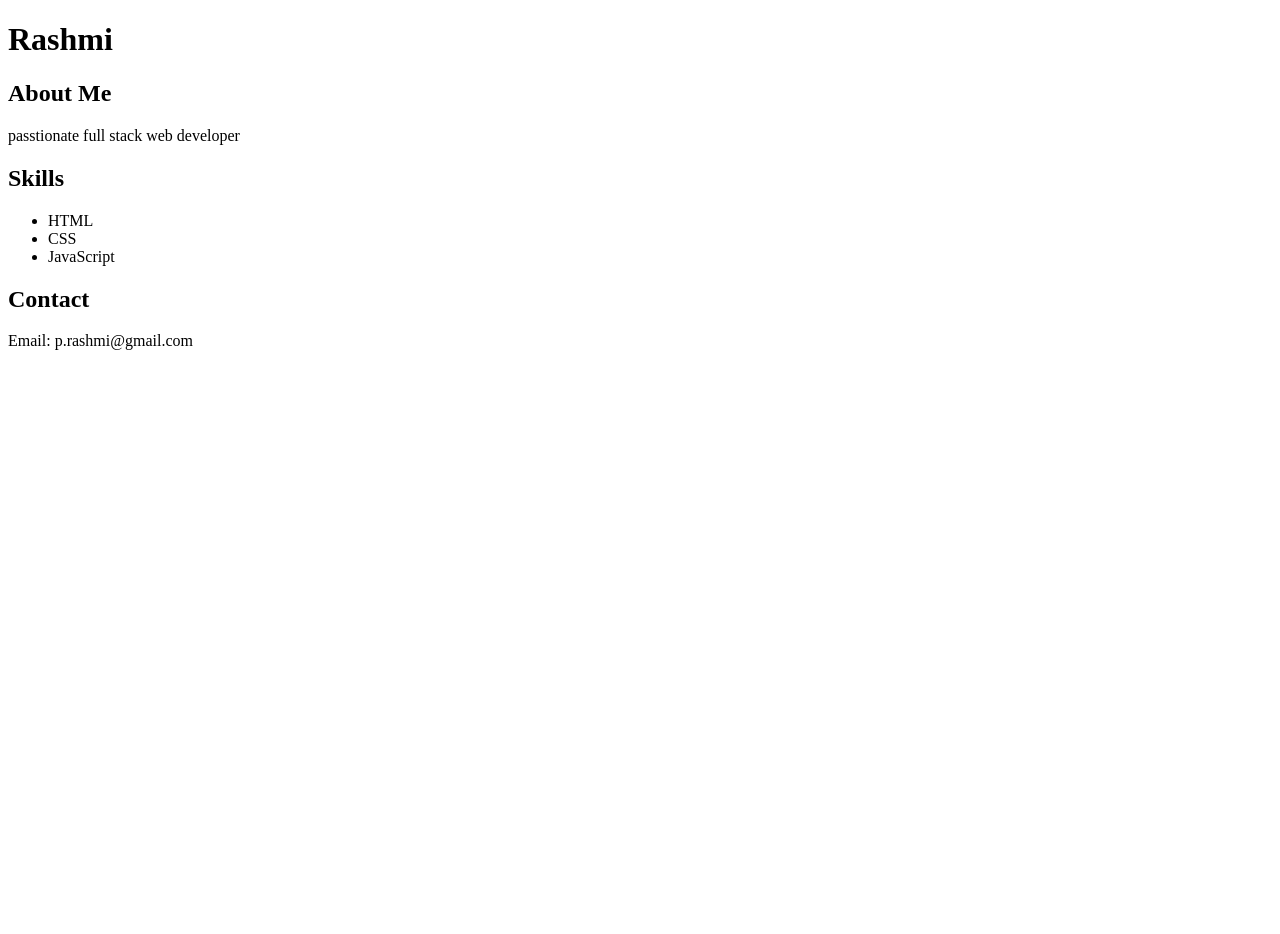
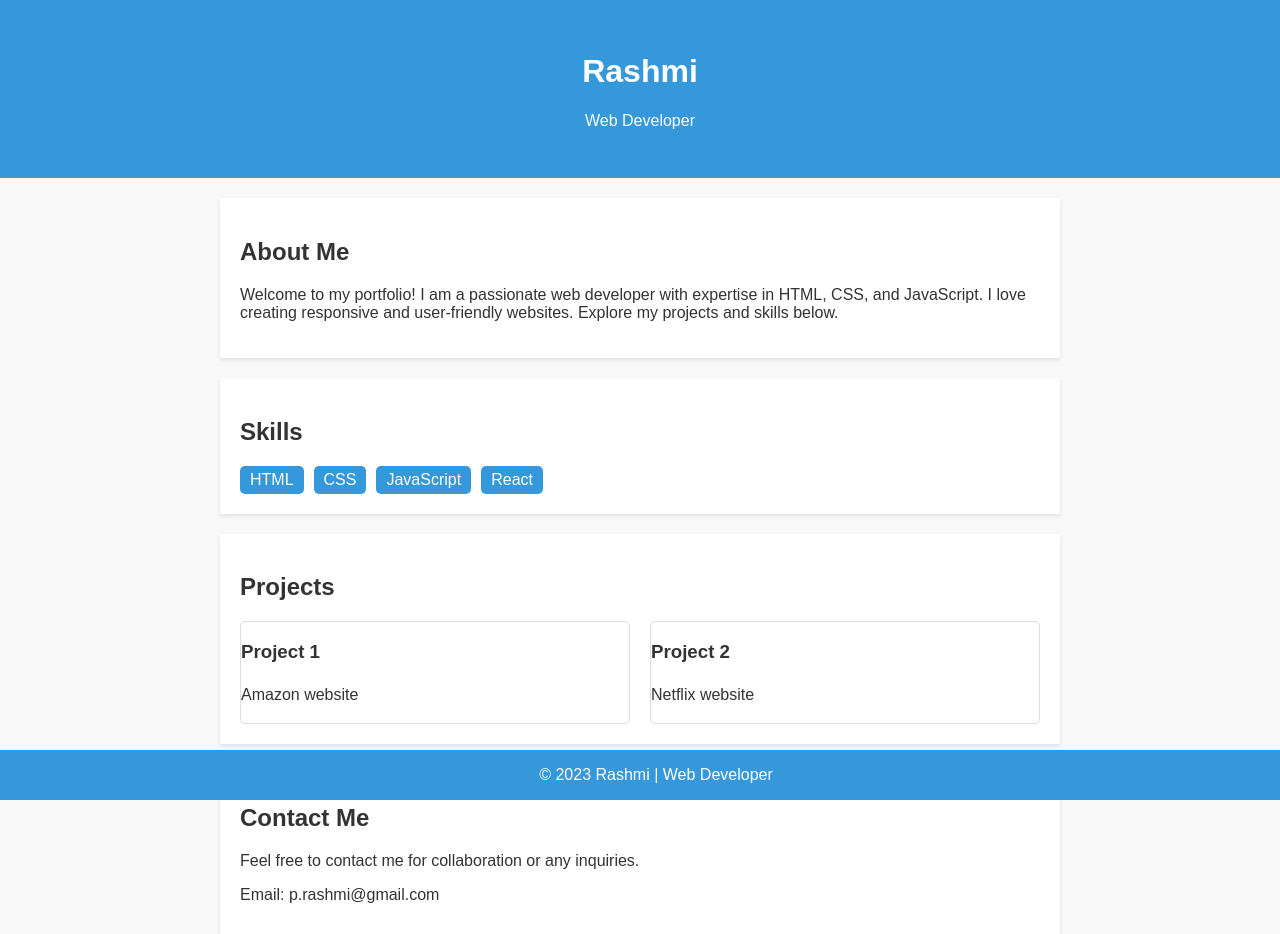
Before and after one commit to Rashmi2527/html-projects, a plain HTML site: page 1. Personal Portfolio Website/index.html in a window 1280 px wide. Before the commit the page ends 800 px from the top, so only its background shows below. Drawn offline with Linux system fonts and the light colour scheme.

Commit message:
first commit

```diff
--- a/1. Personal Portfolio Website/index.html
+++ b/1. Personal Portfolio Website/index.html
@@ -1,29 +1,63 @@
+<!-- index.html -->
+
 <!DOCTYPE html>
 <html lang="en">
 <head>
   <meta charset="UTF-8">
   <meta name="viewport" content="width=device-width, initial-scale=1.0">
   <title>Rashmi - Portfolio</title>
+  <link rel="stylesheet" href="style.css">
 </head>
 <body>
+
   <header>
     <h1>Rashmi</h1>
+    <p>Web Developer</p>
   </header>
-    <section>
+
+  <section id="about-me">
     <h2>About Me</h2>
-        <p>passtionate full stack web developer</p>
+    <p>
+      Welcome to my portfolio! I am a passionate web developer with expertise in HTML, CSS, and JavaScript.
+      I love creating responsive and user-friendly websites. Explore my projects and skills below.
+    </p>
   </section>
-    <section>
+
+  <section id="skills">
     <h2>Skills</h2>
-        <ul>
-            <li>HTML</li>
-            <li>CSS</li>
-            <li>JavaScript</li>
-        </ul>
+    <div class="skills">
+      <div class="skill">HTML</div>
+      <div class="skill">CSS</div>
+      <div class="skill">JavaScript</div>
+      <div class="skill">React</div>
+      <!-- Add more skills as needed -->
+    </div>
   </section>
-    <section>
-        <h2>Contact</h2>
+
+  <section id="projects">
+    <h2>Projects</h2>
+    <div class="projects">
+      <div class="project">
+        <h3>Project 1</h3>
+        <p>Amazon website</p>
+      </div>
+      <div class="project">
+        <h3>Project 2</h3>
+        <p>Netflix website</p>
+      </div>
+      <!-- Add more projects as needed -->
+    </div>
+  </section>
+
+  <section id="contact">
+    <h2>Contact Me</h2>
+    <p>Feel free to contact me for collaboration or any inquiries.</p>
     <p>Email: p.rashmi@gmail.com</p>
   </section>
+
+  <footer>
+    &copy; 2023 Rashmi | Web Developer
+  </footer>
+
 </body>
 </html>
--- /dev/null
+++ b/1. Personal Portfolio Website/style.css
@@ -0,0 +1,87 @@
+/* styles.css */
+
+body {
+    font-family: 'Arial', sans-serif;
+    margin: 0;
+    padding: 0;
+    background-color: #f8f8f8;
+    color: #333;
+  }
+
+  header {
+    background-color: #3498db;
+    color: #fff;
+    text-align: center;
+    padding: 2em;
+  }
+
+  #about-me,
+  #skills,
+  #projects,
+  #contact {
+    max-width: 800px;
+    margin: 0 auto;
+    padding: 20px;
+    background-color: #fff;
+    box-shadow: 0 2px 4px rgba(0, 0, 0, 0.1);
+    margin-top: 20px;
+  }
+
+  #about-me h2,
+  #skills h2,
+  #projects h2,
+  #contact h2 {
+    color: #333;
+  }
+
+  .skills {
+    display: flex;
+    flex-wrap: wrap;
+    gap: 10px;
+  }
+
+  .skill {
+    background-color: #3498db;
+    color: #fff;
+    padding: 5px 10px;
+    border-radius: 5px;
+  }
+
+  .projects {
+    display: grid;
+    grid-template-columns: repeat(auto-fill, minmax(300px, 1fr));
+    gap: 20px;
+  }
+
+  .project {
+    border: 1px solid #ddd;
+    border-radius: 5px;
+    overflow: hidden;
+  }
+
+  .project img {
+    max-width: 100%;
+    height: auto;
+  }
+
+  .project h3 {
+    color: #333;
+  }
+
+  .project p {
+    line-height: 1.6;
+  }
+
+  #contact p {
+    margin-bottom: 10px;
+  }
+
+  footer {
+    background-color: #3498db;
+    color: #fff;
+    text-align: center;
+    padding: 1em;
+    position: fixed;
+    bottom: 0;
+    width: 100%;
+  }
--- /dev/null
+++ b/2. Recipe book/style.css
@@ -0,0 +1,62 @@
+/* styles.css */
+
+body {
+  font-family: 'Arial', sans-serif;
+  margin: 0;
+  padding: 0;
+  background-color: #f8f8f8;
+}
+
+header {
+  background-color: #333;
+  color: #fff;
+  text-align: center;
+  padding: 1em;
+}
+
+#recipes {
+  display: flex;
+  justify-content: space-around;
+  flex-wrap: wrap;
+  max-width: 1200px;
+  margin: 0 auto;
+  padding: 20px;
+}
+
+.recipe {
+  background-color: #fff;
+  box-shadow: 0 2px 4px rgba(0, 0, 0, 0.1);
+  margin: 10px;
+  padding: 20px;
+  text-align: center;
+}
+
+.recipe img {
+  max-width: 50%;
+  height: auto;
+  border-radius: 5px;
+}
+
+.recipe h2 {
+  color: #333;
+  margin-top: 10px;
+}
+
+.recipe ul {
+  list-style-type: none;
+  padding: 0;
+}
+
+.recipe li {
+  margin-bottom: 8px;
+}
+
+footer {
+  background-color: #333;
+  color: #fff;
+  text-align: center;
+  padding: 1em;
+  position: fixed;
+  bottom: 0;
+  width: 100%;
+}
--- /dev/null
+++ b/3.Travel Destination Page/style.css
@@ -0,0 +1,59 @@
+/* styles.css */
+
+body {
+  font-family: 'Arial', sans-serif;
+  margin: 0;
+  padding: 0;
+  background-color: #f9f9f9;
+  color: #333;
+}
+
+header {
+  background-color: #3498db;
+  color: #fff;
+  text-align: center;
+  padding: 2em;
+}
+
+#destinations {
+  display: flex;
+  justify-content: space-around;
+  flex-wrap: wrap;
+  max-width: 1200px;
+  margin: 0 auto;
+  padding: 20px;
+}
+
+.destination {
+  background-color: #fff;
+  box-shadow: 0 2px 4px rgba(0, 0, 0, 0.1);
+  margin: 10px;
+  padding: 20px;
+  text-align: center;
+  width: 300px;
+}
+
+.destination img {
+  max-width: 100%;
+  height: auto;
+  border-radius: 5px;
+}
+
+.destination h2 {
+  color: #333;
+  margin-top: 10px;
+}
+
+.destination p {
+  line-height: 1.6;
+}
+
+footer {
+  background-color: #3498db;
+  color: #fff;
+  text-align: center;
+  padding: 1em;
+  position: fixed;
+  bottom: 0;
+  width: 100%;
+}
--- /dev/null
+++ b/4.Event Invitation/style.css
@@ -0,0 +1,67 @@
+/* styles.css */
+
+body {
+    font-family: 'Arial', sans-serif;
+    margin: 0;
+    padding: 0;
+    background-color: #f5f5f5;
+    color: #333;
+  }
+
+  header {
+    background-color: #3498db;
+    color: #fff;
+    text-align: center;
+    padding: 2em;
+  }
+
+  #event-details,
+  #rsvp-form {
+    max-width: 800px;
+    margin: 0 auto;
+    padding: 20px;
+    background-color: #fff;
+    box-shadow: 0 2px 4px rgba(0, 0, 0, 0.1);
+    margin-top: 20px;
+  }
+
+  #event-details h2,
+  #rsvp-form h2 {
+    color: #333;
+  }
+
+  form {
+    text-align: center;
+  }
+
+  form label {
+    display: block;
+    margin-bottom: 5px;
+  }
+
+  form input {
+    width: 100%;
+    padding: 8px;
+    margin-bottom: 10px;
+    border: 1px solid #ddd;
+    border-radius: 4px;
+  }
+
+  form button {
+    background-color: #3498db;
+    color: #fff;
+    padding: 10px 20px;
+    border: none;
+    border-radius: 4px;
+    cursor: pointer;
+  }
+
+  footer {
+    background-color: #3498db;
+    color: #fff;
+    text-align: center;
+    padding: 1em;
+    position: fixed;
+    bottom: 0;
+    width: 100%;
+  }
--- /dev/null
+++ b/5.FAQ Page/style.css
@@ -0,0 +1,43 @@
+/* styles.css */
+
+body {
+    font-family: 'Arial', sans-serif;
+    margin: 0;
+    padding: 0;
+    background-color: #f9f9f9;
+    color: #333;
+  }
+
+  header {
+    background-color: #3498db;
+    color: #fff;
+    text-align: center;
+    padding: 2em;
+  }
+
+  #faq {
+    max-width: 800px;
+    margin: 0 auto;
+    padding: 20px;
+  }
+
+  .question {
+    background-color: #fff;
+    box-shadow: 0 2px 4px rgba(0, 0, 0, 0.1);
+    margin-bottom: 20px;
+    padding: 20px;
+  }
+
+  .question h2 {
+    color: #333;
+  }
+
+  footer {
+    background-color: #3498db;
+    color: #fff;
+    text-align: center;
+    padding: 1em;
+    position: fixed;
+    bottom: 0;
+    width: 100%;
+  }
```
Also changed, not shown: 2. Recipe book/index.html (+39 -25 lines), 3.Travel Destination Page/index.html (+31 -22 lines), 4.Event Invitation/index.html (added, +49 -0 lines), 4.Product Landing Page/index.html (deleted, +0 -30 lines), 5.Event Invitation/index.html (deleted, +0 -29 lines), 5.FAQ Page/index.html (added, +37 -0 lines), 6.FAQ Page/index.html (deleted, +0 -27 lines). Lines whose indentation alone changed are shown as unchanged.
